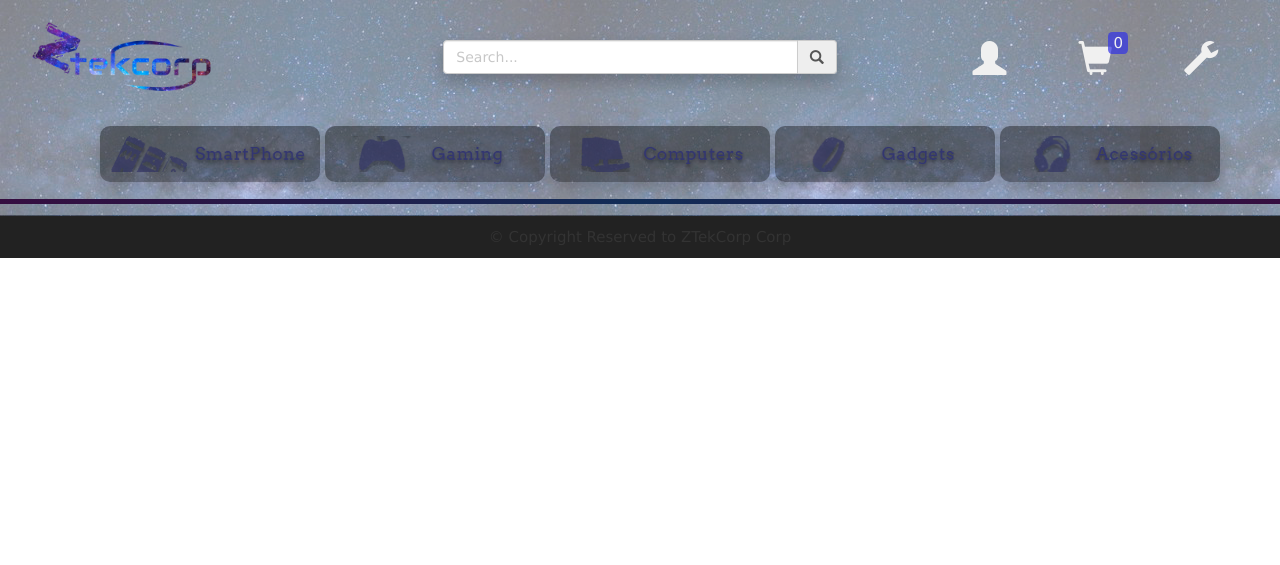
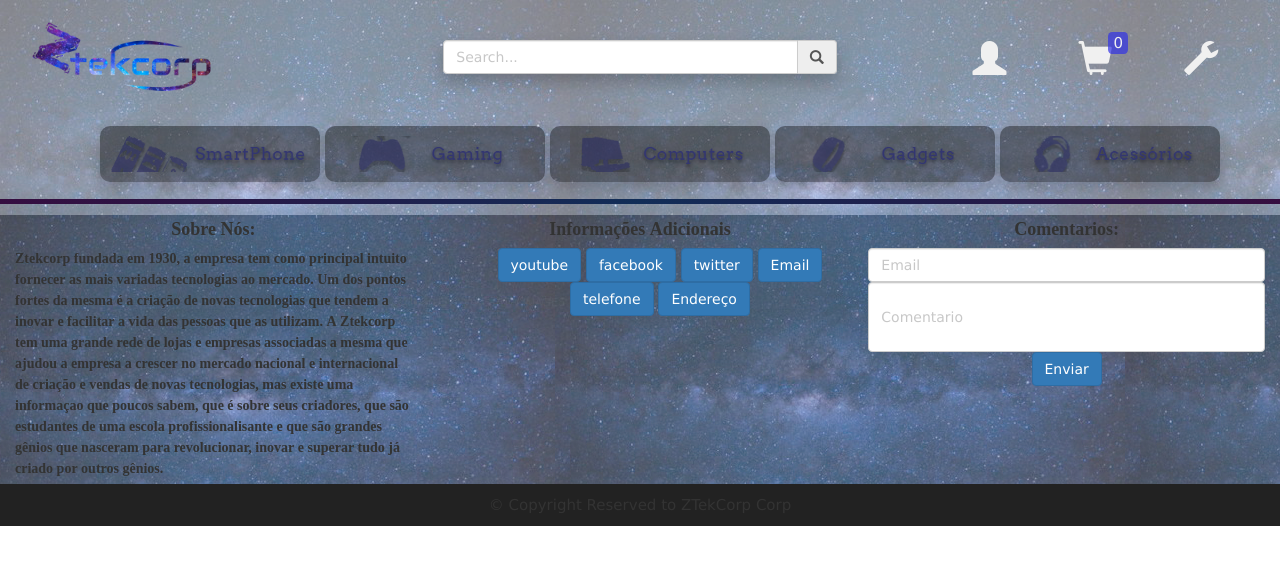
Before and after one commit to erisjunior/ztekcorp, a PHP site: page / in a window 1280 px wide. Shown: the top 565 px of the page. Run offline with PHP 8.4, Linux system fonts and the light colour scheme; data that the repository does not hold is empty; some libraries are stand-ins or nearby versions.

Commit message:
Add files via upload
Footer (por terminar)

```diff
--- a/footer.php
+++ b/footer.php
@@ -1,3 +1,17 @@
+<style type="text/css">
+	#titulo{
+		font-size: 18px;
+		font-family: FontAwesome;
+	}
+	#conteudo{
+		font-size: 14px;
+		font-family: FontAwesome;
+		text-align: left;
+	}
+
+
+</style>
+
 <footer id="footer">
 <div class="row" style="background: url(img/vialactea.png);">
 
@@ -6,7 +20,55 @@
 	</div>
 
 </div>
+<div class="row">
+	<div class="col-sm-12" style="background: url(img/vialactea.png);">
+		<div class="col-sm-4" >
+		<label id="titulo">Sobre Nós:</label>
 
+		<label id="conteudo">Ztekcorp fundada em 1930, a empresa tem como principal intuito
+		fornecer as mais variadas tecnologias ao mercado. Um dos pontos fortes da mesma é
+		a criação de novas tecnologias que tendem a inovar  e facilitar a vida das pessoas
+		que as utilizam. A Ztekcorp tem uma grande rede de lojas e empresas associadas a mesma
+		que ajudou a empresa a crescer  no mercado nacional e internacional de criação e vendas
+		de novas tecnologias, mas existe uma informaçao que poucos sabem, que é sobre seus criadores,
+		que são estudantes de uma escola profissionalisante e que são grandes gênios que nasceram para revolucionar,
+		inovar e superar tudo já criado por outros gênios.
+
+		</label>
+		</div>
+
+		<div class="col-sm-4">
+
+			<label id="titulo">Informações Adicionais</label>
+
+			<form class="button-gruop">
+				<ul>
+					<input class="btn btn-primary" type="submit" value="youtube">
+					<input class="btn btn-primary" type="submit" value="facebook">
+					<input class="btn btn-primary" type="submit" value="twitter">
+					<input class="btn btn-primary" type="submit" value="Email">
+					<input class="btn btn-primary" type="submit" value="telefone">
+					<input class="btn btn-primary" type="submit" value="Endereço">
+				</ul>
+	</form>
+</div>
+
+	<div class="col-sm-4" >
+
+			<label id="titulo">Comentarios:</label>
+
+		<form>
+			<input type="email" class="form-control" placeholder="Email">
+			<input type="text"  class="form-control" placeholder="Comentario" style="height: 70px" >
+			<input class="btn btn-primary" type="submit" value="Enviar">
+		</form>
+
+	</div>
+
+</div>
+
+
+</div>
 <div class="row" style="background: #222;padding: 10px">
 
 	<div class="col-sm-12">
@@ -14,4 +76,5 @@
 	</div>
 
 </div>
+
 </footer>
```
Lines whose indentation alone changed are shown as unchanged.
